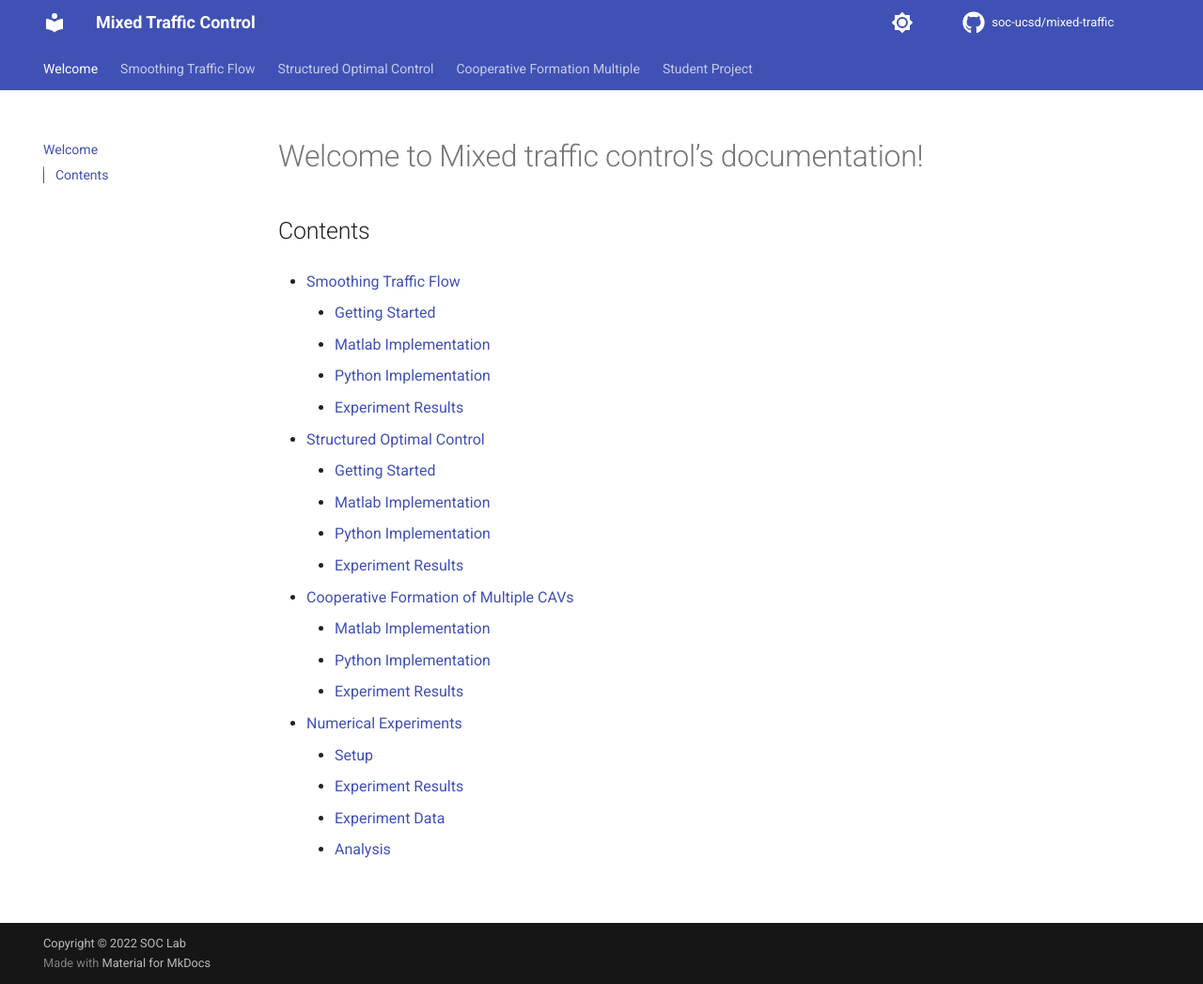
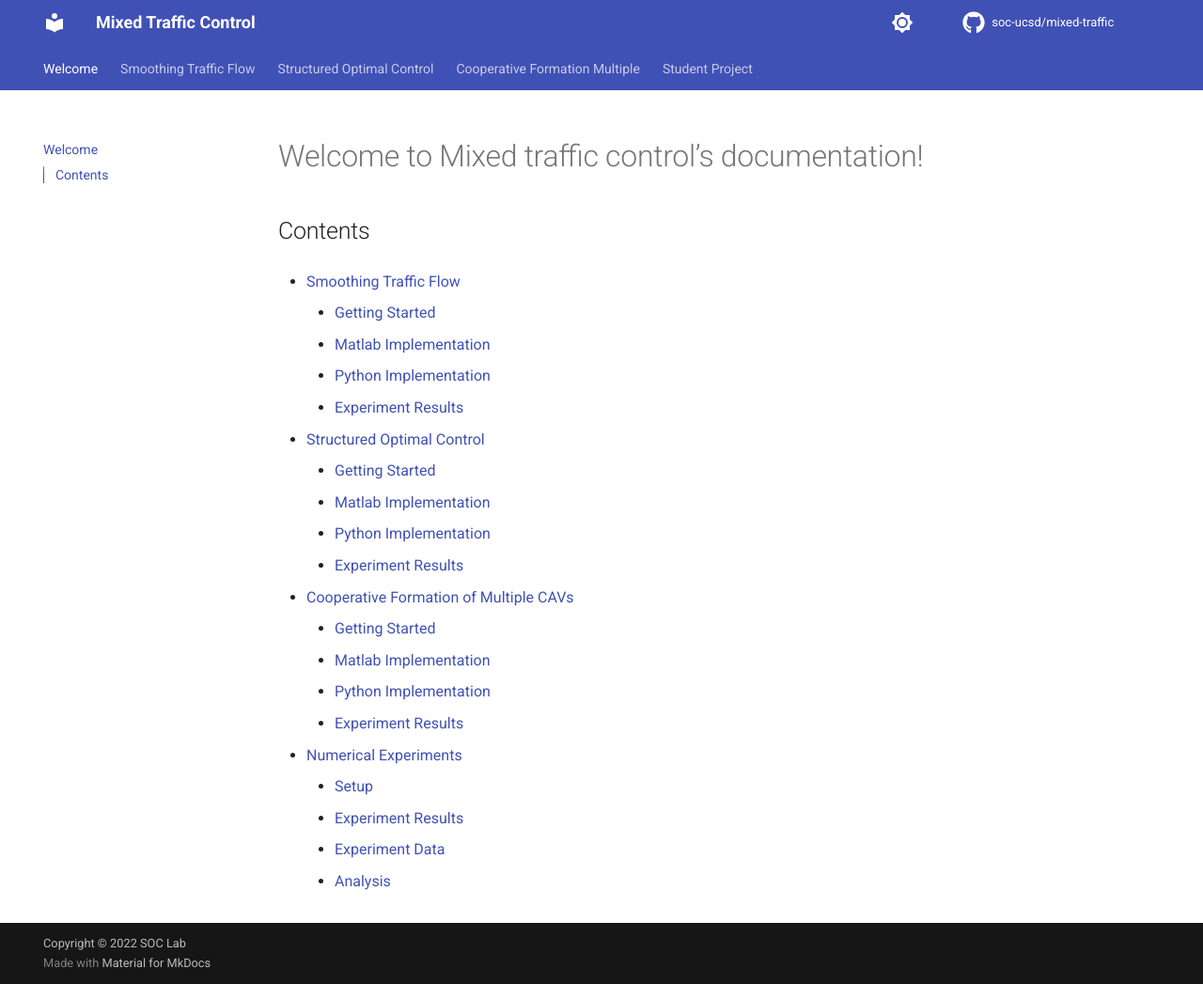
Before and after one commit to soc-ucsd/mixed-traffic, an MkDocs documentation site: the page built from docs/index.md, in a window 1280 px wide and 1047 px high. Shown: the whole window at 94% size. Built offline with MkDocs 1.6.1 and Material for MkDocs 9.7.7, drawn with Linux system fonts in a browser that asks for light colours; comment, search, counter and statistics services are not loaded.

Commit message:
Update index.md

```diff
--- a/docs/index.md
+++ b/docs/index.md
@@ -15,6 +15,7 @@
     - [Experiment Results](structured_optimal_control.md#experiment-results)
 
 * [Cooperative Formation of Multiple CAVs](cooperative_formation_multiple.md)
+    - [Getting Started](cooperative_formation_multiple.md#getting-started)
     - [Matlab Implementation](cooperative_formation_multiple.md#matlab-implementation)
     - [Python Implementation](cooperative_formation_multiple.md#python-implementation)
     - [Experiment Results](cooperative_formation_multiple.md#experiment-results)
```
